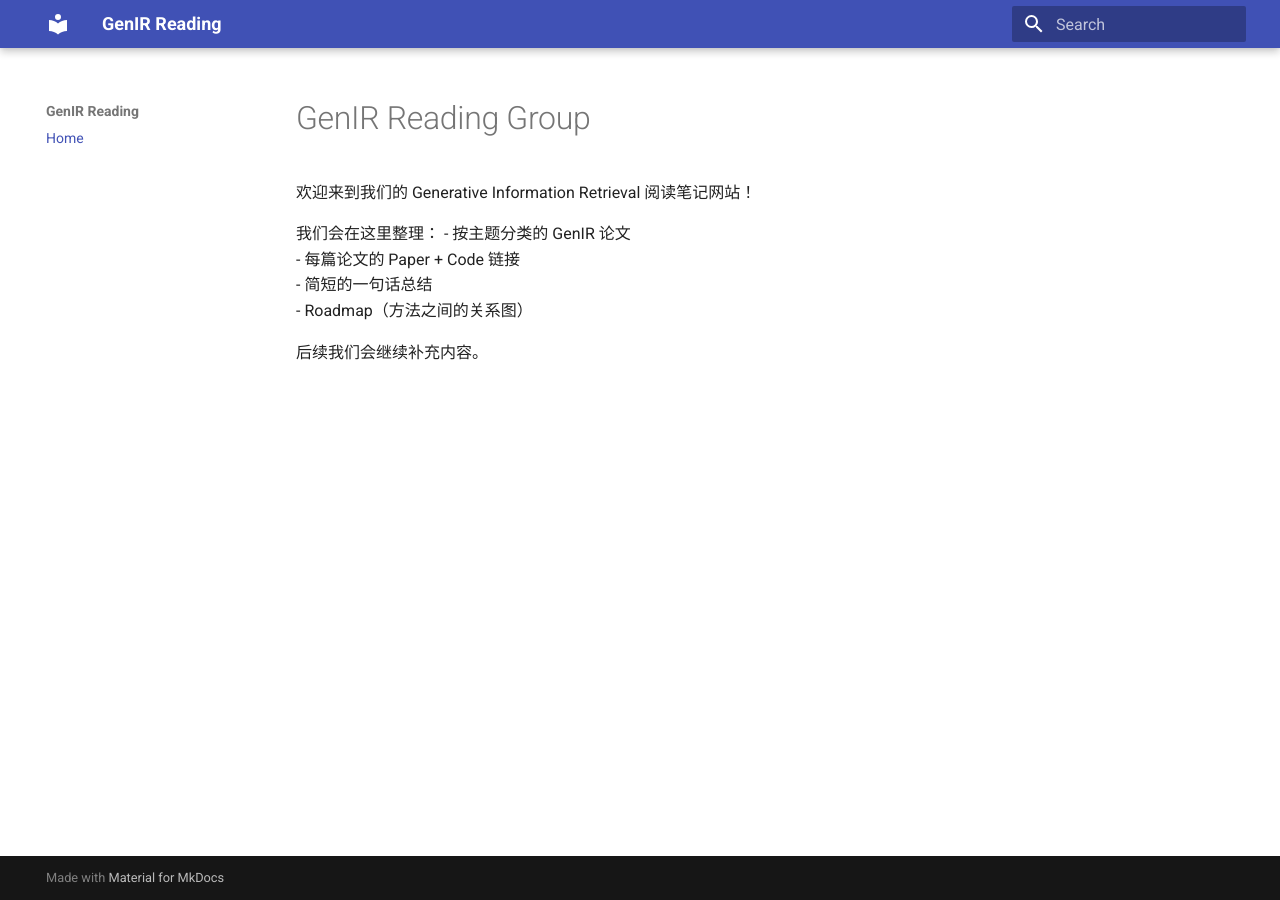
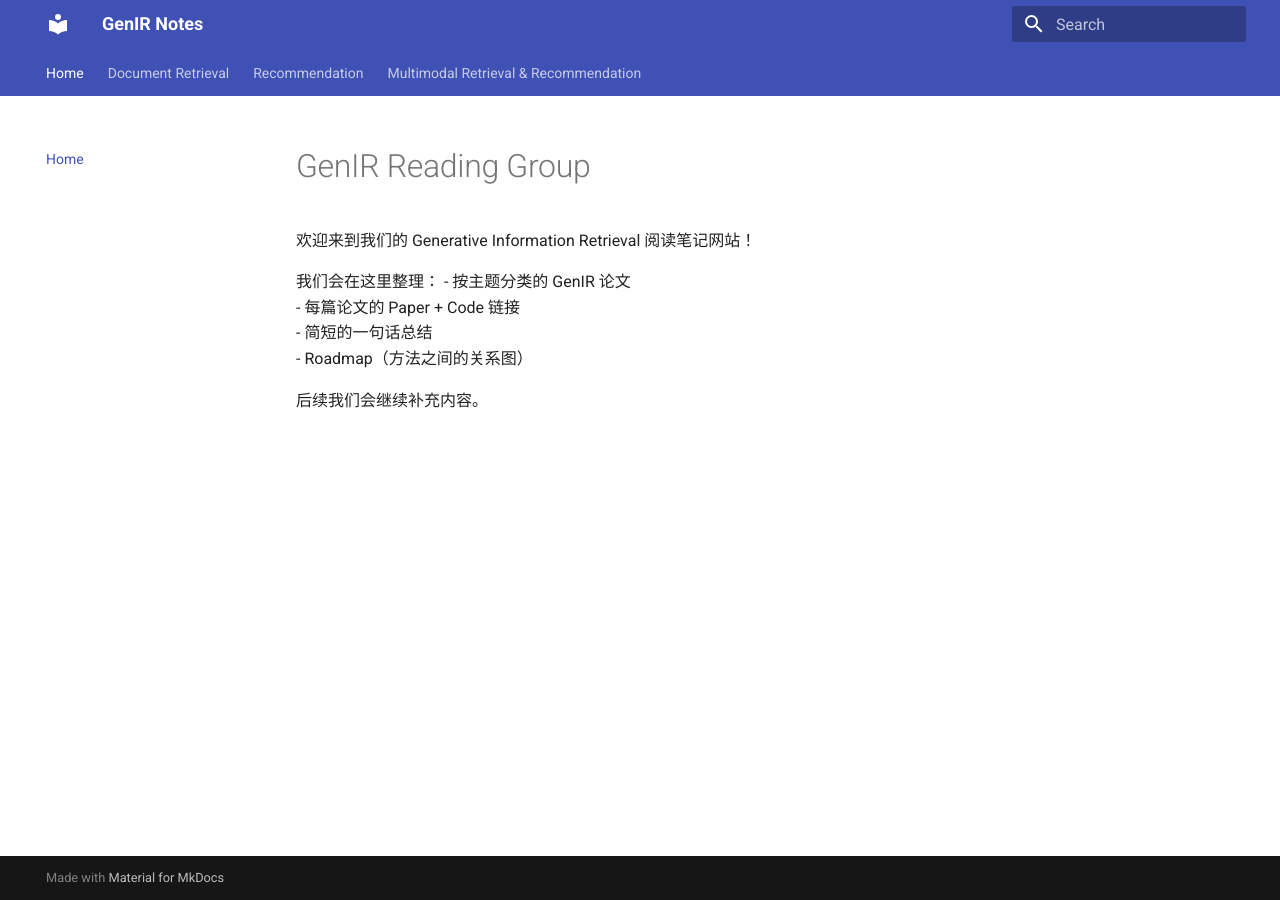
Before and after one commit to GenIR-notes/genir-notes, an MkDocs documentation site: the page built from docs/index.md, in a window 1280 px wide. Built offline with MkDocs 1.6.1 and Material for MkDocs 9.7.7, drawn with Linux system fonts in a browser that asks for light colours.

Commit message:
Update mkdocs.yml

```diff
--- a/mkdocs.yml
+++ b/mkdocs.yml
@@ -1,8 +1,23 @@
-site_name: GenIR Reading
+site_name: GenIR Notes
 site_url: https://genir-notes.github.io
 
 theme:
   name: material
+  features:
+    - navigation.tabs
+    - navigation.sections
+    - toc.integrate
+plugins:
+  - search
 
 nav:
   - Home: index.md
+  - Document Retrieval:
+      - Roadmap: document_retrieval/roadmap.md
+      - Papers: document_retrieval/papers.md
+  - Recommendation:
+      - Roadmap: recommendation/roadmap.md
+      - Papers: recommendation/papers.md
+  - Multimodal Retrieval & Recommendation:
+      - Roadmap: multimodal/roadmap.md
+      - Papers: multimodal/papers.md
```
